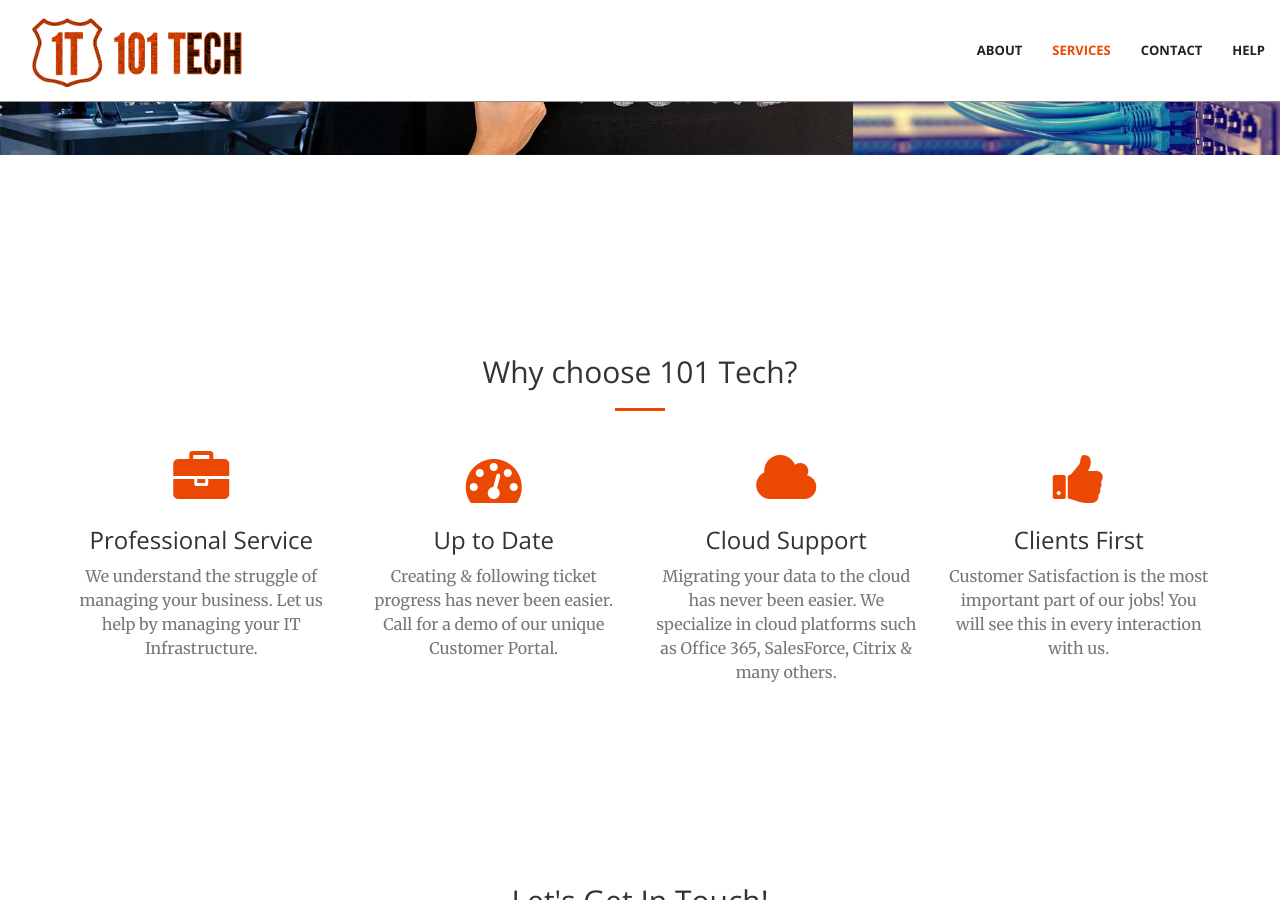
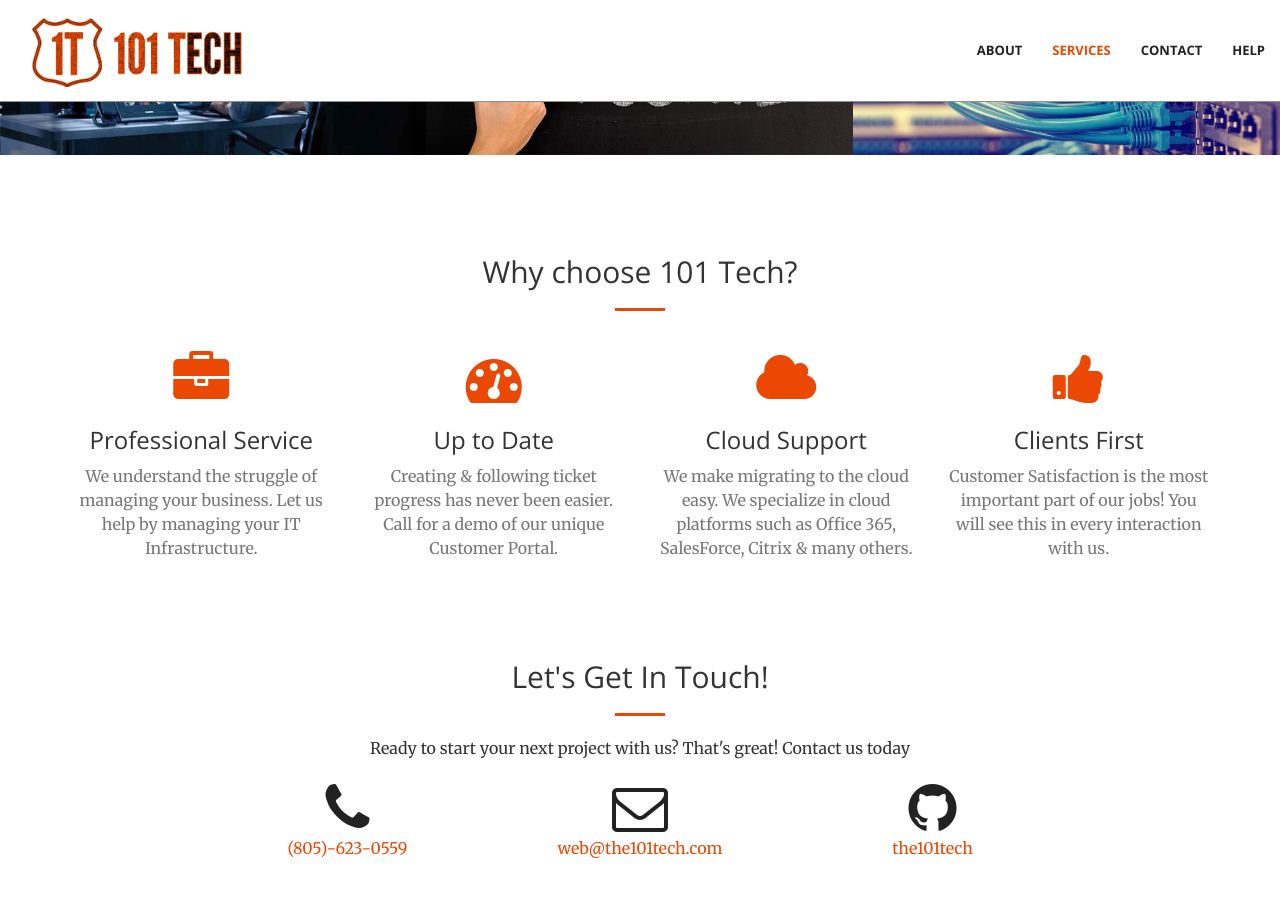
Before and after one commit to the101tech/101tech, a Jekyll site: the page built from index.html, in a window 1280 px wide and 900 px high, scrolled down 1864 px. Built offline with Jekyll 4.4.1, drawn with Linux system fonts in a browser that asks for light colours.

Commit message:
somthing

```diff
--- a/_includes/whyus.html
+++ b/_includes/whyus.html
@@ -1,4 +1,4 @@
-<section id="whyus">
+<section class="no-padding" id="whyus">
     <div class="container">
         <div class="row">
             <div class="col-lg-12 text-center">
@@ -27,7 +27,7 @@
                 <div class="service-box">
                     <i class="fa fa-4x fa-cloud wow bounceIn text-primary"></i>
                     <h3>Cloud Support</h3>
-                    <p class="text-muted">Migrating your data to the cloud has never been easier. We specialize in cloud platforms such as Office 365, SalesForce, Citrix & many others.</p>
+                    <p class="text-muted">We make migrating to the cloud easy. We specialize in cloud platforms such as Office 365, SalesForce, Citrix & many others.</p>
                 </div>
             </div>
             <div class="col-lg-3 col-md-6 text-center">
--- a/css/custom.css
+++ b/css/custom.css
@@ -31,8 +31,5 @@
     width: 75% \9; /*Force IE10 and below to size SVG images correctly*/
     max-width: 75%;
 }
-header {
-  padding-bottom: 10px
 }
 }
-}
```
